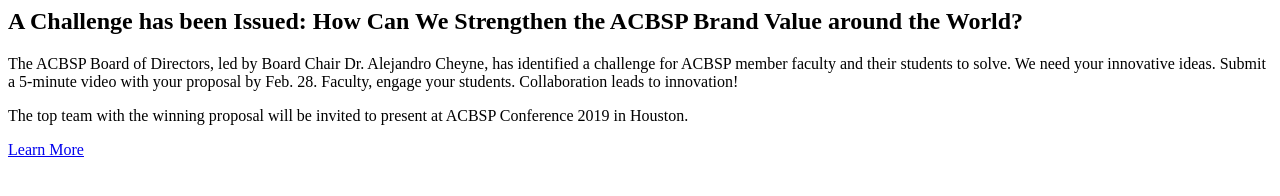
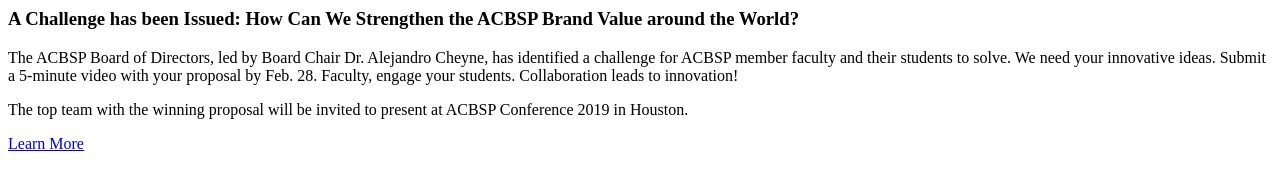
Before and after one commit to garnoldseevers-acbsp/member-dashboard, a plain HTML site: page index.html in a window 1280 px wide. Drawn offline with Linux system fonts and the light colour scheme.

Commit message:
Style Updates

```diff
--- a/index.html
+++ b/index.html
@@ -1,12 +1,14 @@
-<div id="member-dashboard-featured-news">
-    <h2>
+<div id="member-dashboard">
+    <div id="member-dashboard-featured-news" class="member-dashboard-module">
+        <h3>
             A Challenge has been Issued: How Can We Strengthen the ACBSP Brand Value around the World?
-    </h2>
+        </h3>
         <p>
             The ACBSP Board of Directors, led by Board Chair Dr. Alejandro Cheyne, has identified a challenge for ACBSP member faculty and their students to solve. We need your innovative ideas. Submit a 5-minute video with your proposal by Feb. 28. Faculty, engage your students. Collaboration leads to innovation!
         </p>
         <p>
             The top team with the winning proposal will be invited to present at ACBSP Conference 2019 in Houston.
         </p>
-    <a href="https://impact.acbsp.org/2018/12/04/acbsp-board-issues-an-innovation-challenge-to-faculty-and-students-what-can-we-do-to-enhance-the-acbsp-brand-worldwide/" clsas="primary-button">Learn More</a>
+        <a href="https://impact.acbsp.org/2018/12/04/acbsp-board-issues-an-innovation-challenge-to-faculty-and-students-what-can-we-do-to-enhance-the-acbsp-brand-worldwide/" class="primary-button" target="_blank">Learn More</a>
     </div>
+</div>
```
Lines whose indentation alone changed are shown as unchanged.
